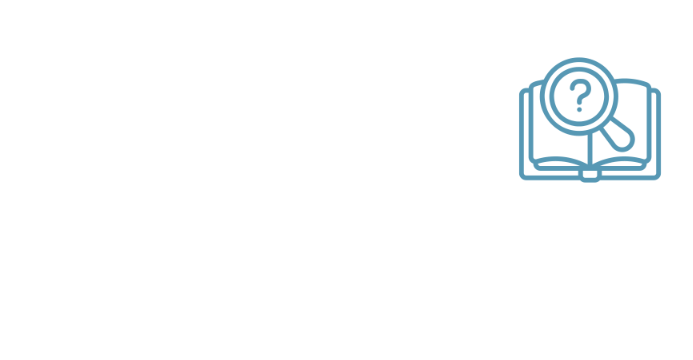
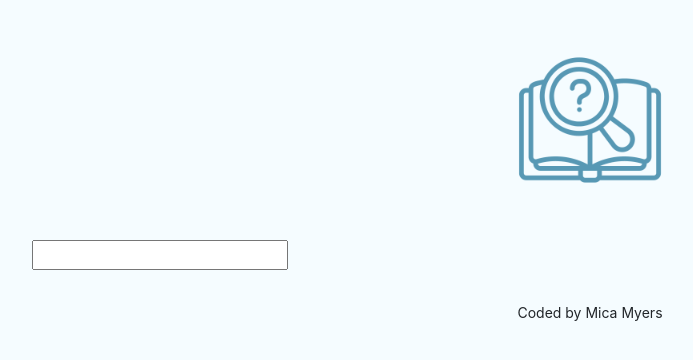
Before and after one commit to micaelajmyers/dictionary-app, a React (Create React App) app: page / in a window 1280 px wide. Shown: the top 360 px of the page, without its empty margins (50-743 px from the left). Built offline with nearby package versions, Linux system fonts and the light colour scheme.

Commit message:
Created Search Bar, Added some CSS

```diff
--- a/src/App.css
+++ b/src/App.css
@@ -1,3 +1,6 @@
+body {
+  background-color: #f5fcff;
+}
 .App-header {
   margin: 30px 0;
 }
@@ -6,3 +9,7 @@
   display: block;
   margin: 0 auto;
 }
+.App-footer {
+  text-align: center;
+  margin: 30px 0;
+}
--- a/src/App.js
+++ b/src/App.js
@@ -1,12 +1,21 @@
 import logo from "./logo.png";
 import "./App.css";
+import Dictionary from "./Dictionary";
 
 export default function App() {
   return (
     <div className="App">
-      <header className="App-header">
-        <img src={logo} className="App-logo img-fluid" alt="logo" />
-      </header>
+      <div className="container">
+        <header className="App-header">
+          <img src={logo} className="App-logo img-fluid" alt="logo" />
+        </header>
+        <main>
+          <Dictionary />
+        </main>
+        <footer className="App-footer">
+          <small>Coded by Mica Myers</small>
+        </footer>
+      </div>
     </div>
   );
 }
--- /dev/null
+++ b/src/Dictionary.css
@@ -0,0 +1,2 @@
+.Dictionary {
+}
--- /dev/null
+++ b/src/Dictionary.js
@@ -0,0 +1,19 @@
+import React, { useState } from "react";
+import "./Dictionary.css";
+export default function Dictionary() {
+  let [keyword, setKeyword] = useState("");
+  function search(event) {
+    event.preventDefault();
+    alert(`Searching for ${keyword} definition`);
+  }
+  function handleKeywordChange(event) {
+    setKeyword(event.target.value);
+  }
+  return (
+    <div className="Dictionary">
+      <form onSubmit={search}>
+        <input type="search" onChange={handleKeywordChange} />
+      </form>
+    </div>
+  );
+}
```
